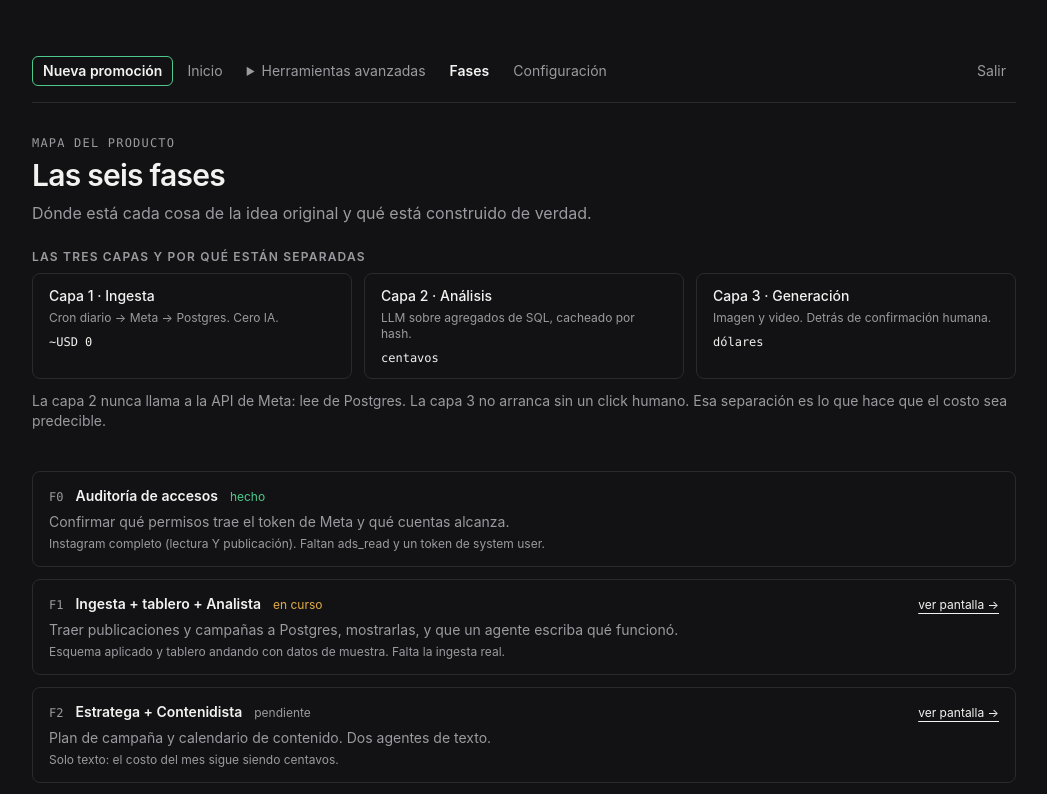
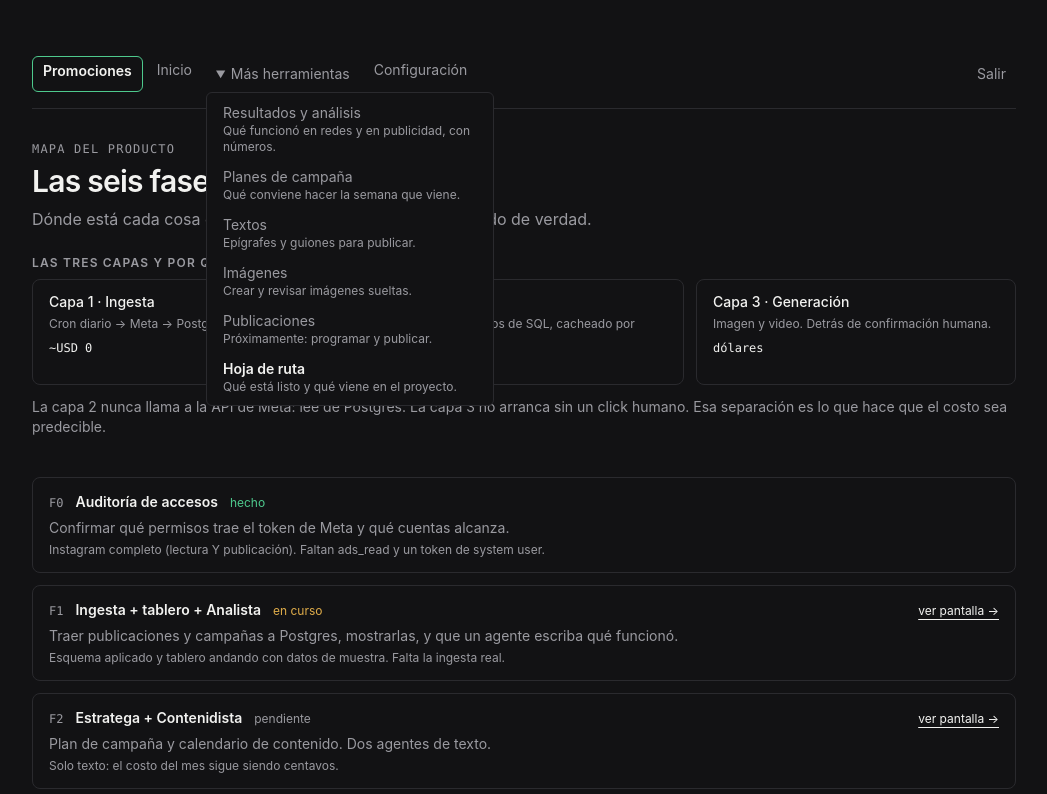
Before and after one commit to Federico-Villace/tienda-marketing, a Next.js app: page /fases in a window 1280 px wide. Shown: the top 794 px of the page, without its empty margins (116-1163 px from the left). Built offline with nearby package versions, Linux system fonts and the light colour scheme.

Commit message:
feat(ui): menú con nombres que dicen qué hay adentro: Promociones y Más herramientas con descripción

```diff
--- a/app/page.tsx
+++ b/app/page.tsx
@@ -88,7 +88,7 @@ export default function Home() {
         </Link>
         <p className="mt-2 text-sm text-(--color-tenue)">
           De la moto, el precio y la promo a una imagen y un texto listos para bajar. Cada agente por separado está en
-          &ldquo;Herramientas avanzadas&rdquo;.
+          &ldquo;Más herramientas&rdquo;.
         </p>
       </header>
 
--- a/components/navegacion.tsx
+++ b/components/navegacion.tsx
@@ -3,55 +3,56 @@ import Link from 'next/link'
 export type Seccion = {
   readonly href: string
   readonly nombre: string
-  readonly fase: number
+  /** Una línea que dice qué hay adentro (se ve en el menú "Más herramientas"). */
+  readonly descripcion?: string
   /** false = pantalla de muestra, todavía sin lógica real detrás. */
   readonly construida: boolean
-  /** principal: lo que se usa todos los días; avanzado: las herramientas de cada agente por separado. */
-  readonly grupo: 'principal' | 'avanzado'
+  /** principal: lo que se usa todos los días; mas: las herramientas de cada agente por separado. */
+  readonly grupo: 'principal' | 'mas'
 }
 
 export const SECCIONES: readonly Seccion[] = [
-  { href: '/promocionar', nombre: 'Nueva promoción', fase: 3, construida: true, grupo: 'principal' },
-  { href: '/', nombre: 'Inicio', fase: 0, construida: true, grupo: 'principal' },
-  { href: '/tablero', nombre: 'Analista', fase: 1, construida: true, grupo: 'avanzado' },
-  { href: '/campanas', nombre: 'Estratega', fase: 2, construida: true, grupo: 'avanzado' },
-  { href: '/contenido', nombre: 'Contenidista', fase: 2, construida: true, grupo: 'avanzado' },
-  { href: '/creativos', nombre: 'Productor', fase: 3, construida: true, grupo: 'avanzado' },
-  { href: '/publicaciones', nombre: 'Publicación', fase: 4, construida: false, grupo: 'avanzado' },
-  { href: '/fases', nombre: 'Fases', fase: 0, construida: true, grupo: 'principal' },
-  { href: '/configuracion', nombre: 'Configuración', fase: 0, construida: true, grupo: 'principal' },
+  { href: '/promocionar', nombre: 'Promociones', construida: true, grupo: 'principal' },
+  { href: '/', nombre: 'Inicio', construida: true, grupo: 'principal' },
+  { href: '/tablero', nombre: 'Resultados y análisis', descripcion: 'Qué funcionó en redes y en publicidad, con números.', construida: true, grupo: 'mas' },
+  { href: '/campanas', nombre: 'Planes de campaña', descripcion: 'Qué conviene hacer la semana que viene.', construida: true, grupo: 'mas' },
+  { href: '/contenido', nombre: 'Textos', descripcion: 'Epígrafes y guiones para publicar.', construida: true, grupo: 'mas' },
+  { href: '/creativos', nombre: 'Imágenes', descripcion: 'Crear y revisar imágenes sueltas.', construida: true, grupo: 'mas' },
+  { href: '/publicaciones', nombre: 'Publicaciones', descripcion: 'Próximamente: programar y publicar.', construida: false, grupo: 'mas' },
+  { href: '/fases', nombre: 'Hoja de ruta', descripcion: 'Qué está listo y qué viene en el proyecto.', construida: true, grupo: 'mas' },
+  { href: '/configuracion', nombre: 'Configuración', construida: true, grupo: 'principal' },
 ]
 
 function Enlace({ s, activa }: { s: Seccion; activa: string }) {
   const esActiva = s.href === activa
-  // "Nueva promoción" es la entrada principal: con borde, para que se vea que es por donde se empieza.
+  // "Promociones" es la entrada principal: con borde, para que se vea que es por donde se empieza.
   const resaltada = s.href === '/promocionar'
   return (
     <Link
       href={s.href}
       aria-current={esActiva ? 'page' : undefined}
-      className={`rounded-md px-2.5 py-1 text-sm ${resaltada ? 'border border-(--color-ok) font-semibold' : ''} ${
+      className={`min-h-9 rounded-md px-2.5 py-1 text-sm ${resaltada ? 'border border-(--color-ok) font-semibold' : ''} ${
         esActiva ? 'font-semibold' : resaltada ? '' : 'text-(--color-tenue) hover:opacity-70'
       }`}
     >
       {s.nombre}
-      {s.fase > 0 && !resaltada && <span className="ml-1.5 font-mono text-[0.65rem] opacity-50">F{s.fase}</span>}
+      {s.descripcion && <span className="block text-xs font-normal text-(--color-tenue)">{s.descripcion}</span>}
     </Link>
   )
 }
 
 export function Navegacion({ activa }: { activa: string }) {
   const principales = SECCIONES.filter((s) => s.grupo === 'principal')
-  const avanzadas = SECCIONES.filter((s) => s.grupo === 'avanzado')
+  const mas = SECCIONES.filter((s) => s.grupo === 'mas')
   return (
-    <nav className="mb-8 flex flex-wrap items-center gap-x-1 gap-y-2 border-b border-(--color-borde) pb-4">
+    <nav aria-label="Principal" className="mb-8 flex flex-wrap items-center gap-x-1 gap-y-2 border-b border-(--color-borde) pb-4">
       {principales.slice(0, 2).map((s) => (
         <Enlace key={s.href} s={s} activa={activa} />
       ))}
-      <details className="relative" open={avanzadas.some((s) => s.href === activa) || undefined}>
-        <summary className="cursor-pointer rounded-md px-2.5 py-1 text-sm text-(--color-tenue) hover:opacity-70">Herramientas avanzadas</summary>
-        <div className="mt-1 flex flex-wrap gap-x-1 gap-y-1 rounded-md border border-(--color-borde) p-1.5 sm:absolute sm:z-10 sm:flex-col sm:bg-(--color-papel)">
-          {avanzadas.map((s) => (
+      <details className="relative" open={mas.some((s) => s.href === activa) || undefined}>
+        <summary className="cursor-pointer rounded-md px-2.5 py-1 text-sm text-(--color-tenue) hover:opacity-70">Más herramientas</summary>
+        <div className="mt-1 flex flex-col gap-y-1 rounded-md border border-(--color-borde) p-1.5 sm:absolute sm:z-10 sm:w-72 sm:bg-(--color-papel)">
+          {mas.map((s) => (
             <Enlace key={s.href} s={s} activa={activa} />
           ))}
         </div>
```
Also changed, not shown: 1 other file (tests, documents, lock files or other folders).
